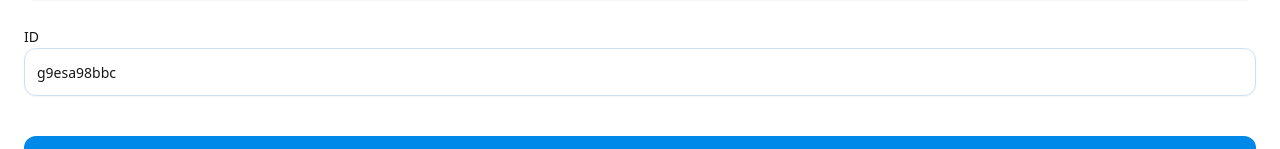
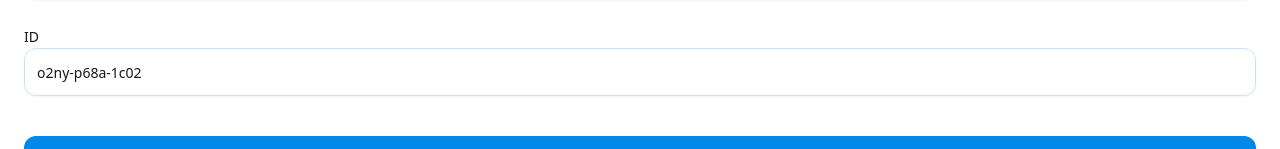
Before and after one commit to Spark-Studio-Co/spark-life-superapp, a React (Vite) app: page /video-chat/1 in a window 1280 px wide. Shown: the part 450-599 px from the top of the page. Built offline with nearby package versions, Linux system fonts and the light colour scheme.

Commit message:
fix: fix video chat

```diff
--- a/src/pages/video-chat/[id]/page.tsx
+++ b/src/pages/video-chat/[id]/page.tsx
@@ -9,17 +9,11 @@ import { Heart } from "lucide-react";
 import MeetingRoom from "@/widgets/meeting-room/meeting-room";
 
 export default function VideoChat() {
-  const [meetingId, setMeetingId] = useState("");
+  const [meetingId, setMeetingId] = useState("o2ny-p68a-1c02");
   const [name, setName] = useState("");
   const [joined, setJoined] = useState(false);
   const [authToken, setAuthToken] = useState("");
   const [isLoading, setIsLoading] = useState(false);
-
-  useEffect(() => {
-    if (!meetingId) {
-      setMeetingId(Math.random().toString(36).substring(2, 12));
-    }
-  }, [meetingId]);
 
   const createMeeting = async () => {
     try {
--- a/src/shared/api/apiClient.ts
+++ b/src/shared/api/apiClient.ts
@@ -4,6 +4,8 @@ import { useAuthData } from "../../entities/auth/model/use-auth-store";
 export const apiClient = axios.create({
   // baseURL: "http://localhost:6001/api",
   baseURL: "https://spark-life-backend-production-d81a.up.railway.app/api",
+  // baseURL: "http://localhost:6001/api",
+  // baseURL: "https://spark-life-backend-production.up.railway.app/api",
   withCredentials: true,
 });
 
```
